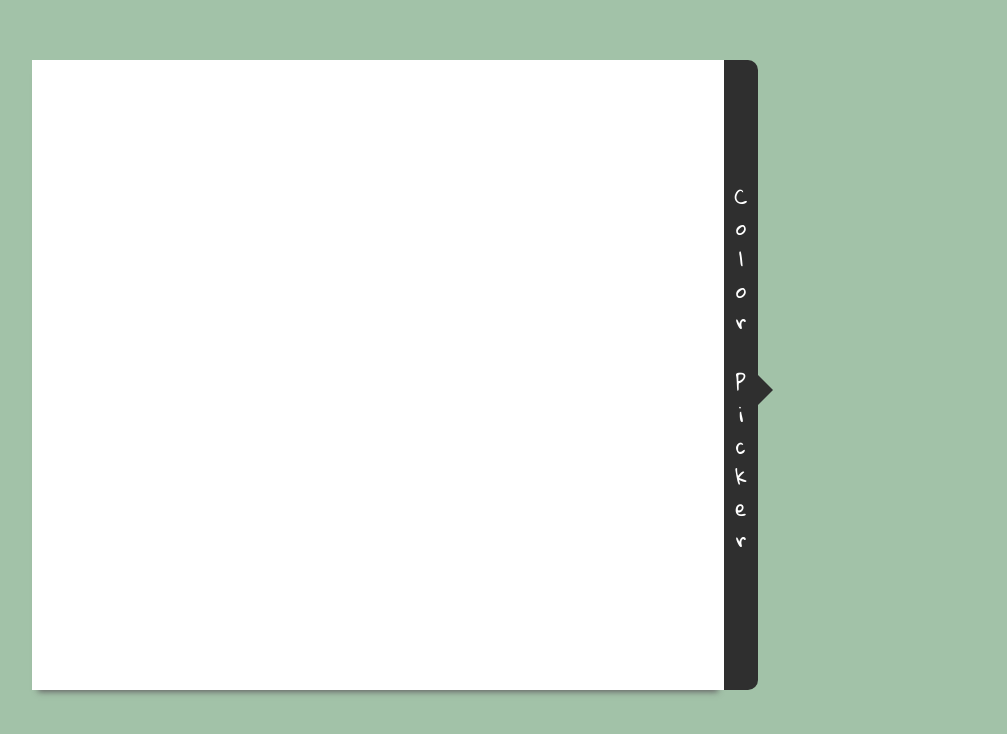
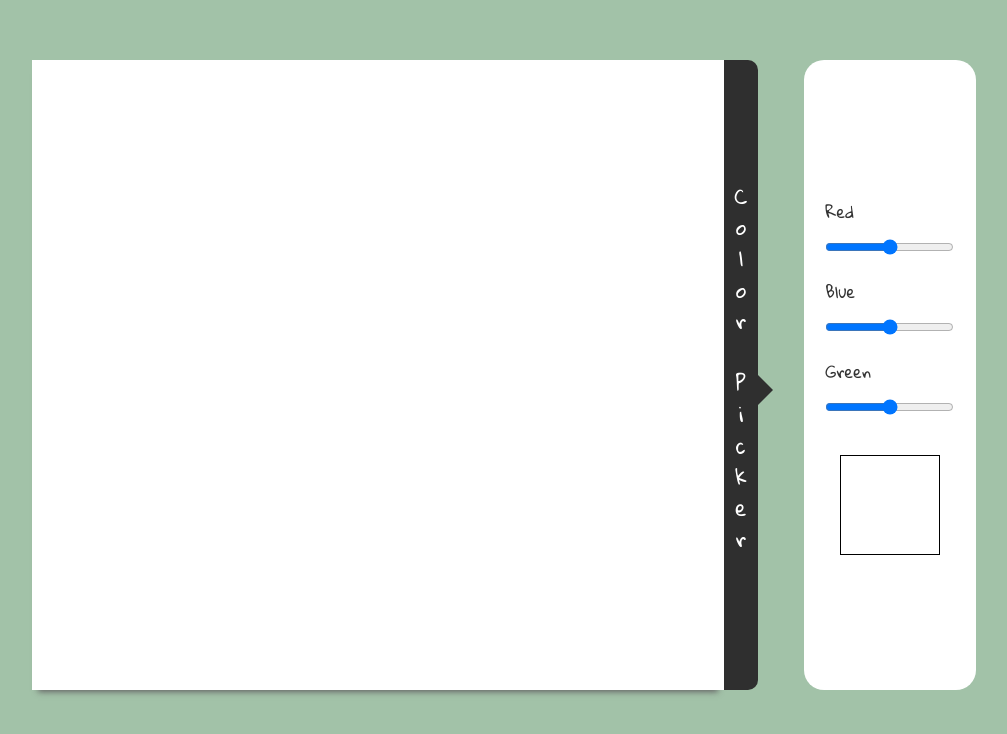
Before and after one commit to laere/DrawingBoard, a website: page index.html in a window 1280 px wide. Shown: the part 110-844 px from the top of the page, without its empty margins (118-1125 px from the left). Drawn offline with Linux system fonts and the light colour scheme; files that its build step writes are made by us from their sources; files whose address does not match are found by name.

Commit message:
added the color picker side bar

```diff
--- a/css/main.scss
+++ b/css/main.scss
@@ -74,7 +74,6 @@ CANVAS AND COLORSS
     #color-picker-wrapper   {
       width: 30%;
       height: 65%;
-    //  background-color: yellow;
       position: relative;
       #color-picker-arrow {
         width: 0;
@@ -97,15 +96,41 @@ CANVAS AND COLORSS
         left: 0%;
         border-top-right-radius: 10px;
         border-bottom-right-radius: 10px;
+        cursor:pointer;
         p {
           color: white;
           text-align: center;
           font-size: 1.3em;
         }
-
+      }
+      #color-picker {
+        margin-left: 80px;
+        display: flex;
+        justify-content: center;
+        align-items: center;
+        flex-flow: column wrap;
+        width: 50%;
+        height: 100%;
+        background-color: $bg-w;
+        border-radius: 20px;
+        input {
+          margin: 15px 0;
+          display: inline-block;
+        }
+        span {
+          display: block;
+        }
+        #color-chosen {
+          border: 1px solid black;
+          width: 100px;
+          height: 100px;
+          margin-top: 20px;
+        }
+        .sliders {
+          margin: 5px 0;
+        }
       }
     }
-
 }
 
 /*****************
--- a/index.html
+++ b/index.html
@@ -32,6 +32,12 @@
         <div id="color-picker-arrow"></div>
         <div id="color-picker-top"></div>
         <div id="color-picker-body"><p>C<br>o<br>l<br>o<br>r<br> <br>P<br>i<br>c<br>k<br>e<br>r<br></p></div>
+        <div id="color-picker">
+            <div class="sliders"><span>Red</span><input type="range" min="0" max="255"></div>
+            <div class="sliders"><span>Blue</span><input type="range" min="0" max="255"></div>
+            <div class="sliders"><span>Green</span><input type="range" min="0" max="255"></div>
+            <div id=color-chosen></div>
+        </div>
     </div>
   </div>
 
--- a/js/app.js
+++ b/js/app.js
@@ -0,0 +1,12 @@
+$(function() {
+
+  //TOGGLE COLOR PICKER!
+  //When color picker is color-picker-body is clicked
+    //show color picker;
+    //when clicked again, hide color picker.
+
+
+
+
+
+})(jQuery);
```
Also changed, not shown: css/main.css, 1 other file.
